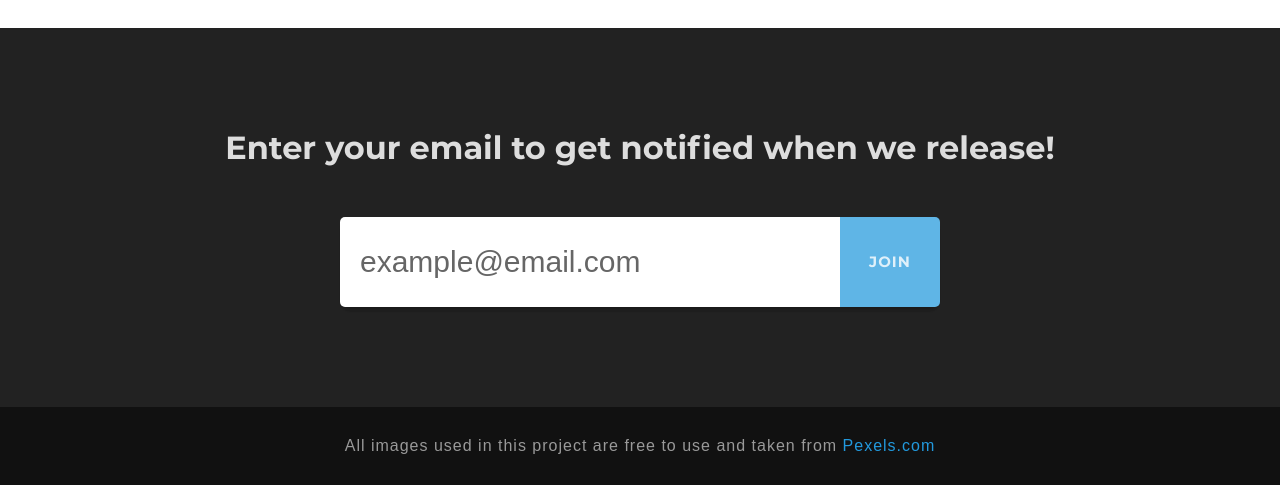
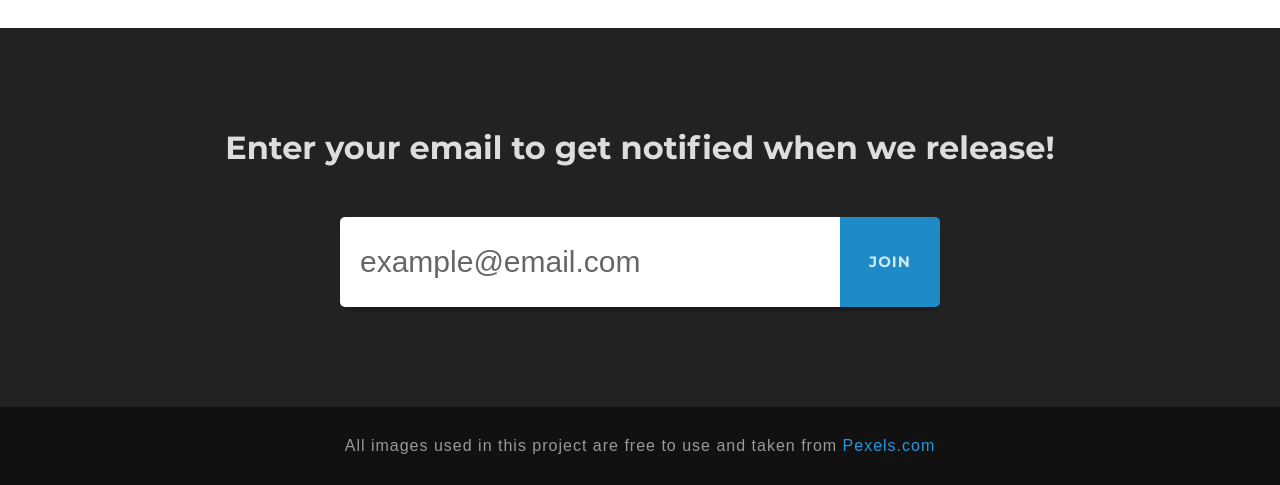
Before and after one commit to brageallum/Snowball, a plain HTML site: page index.html in a window 1280 px wide. In both pictures the pointer is over the label "JOIN". Shown: the part 2242-2727 px from the top of the page. Drawn offline with Linux system fonts and the light colour scheme.

Commit message:
Color change

```diff
--- a/assets/css/main.css
+++ b/assets/css/main.css
@@ -241,7 +241,7 @@ body {
     display: none;
 }
 .content .contentCenter .emailList label:hover {
-    background-color: #5fb5e6;
+    background-color: #1e8ac8;
 }
 #responseText {
     position: absolute;
```
